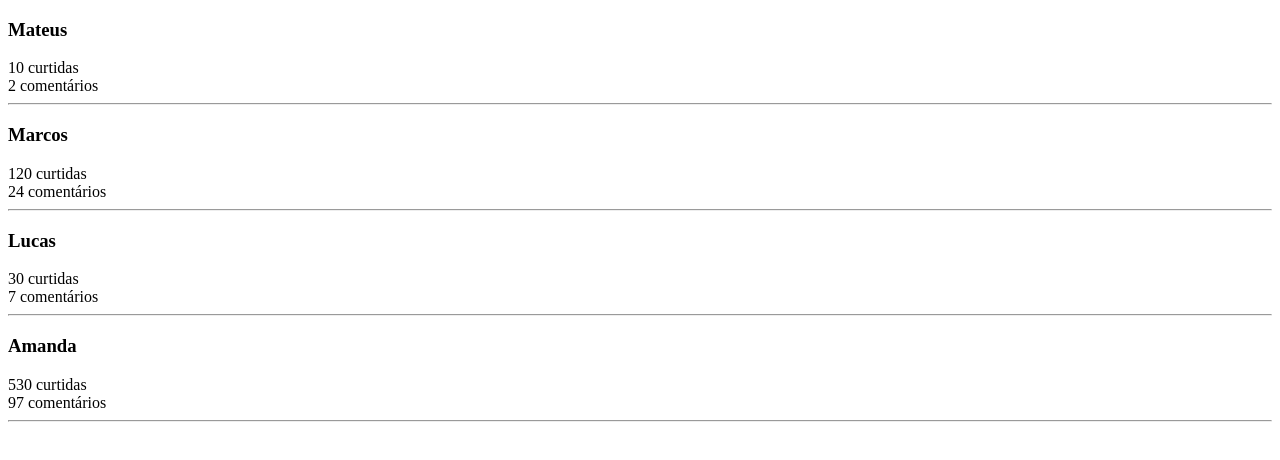
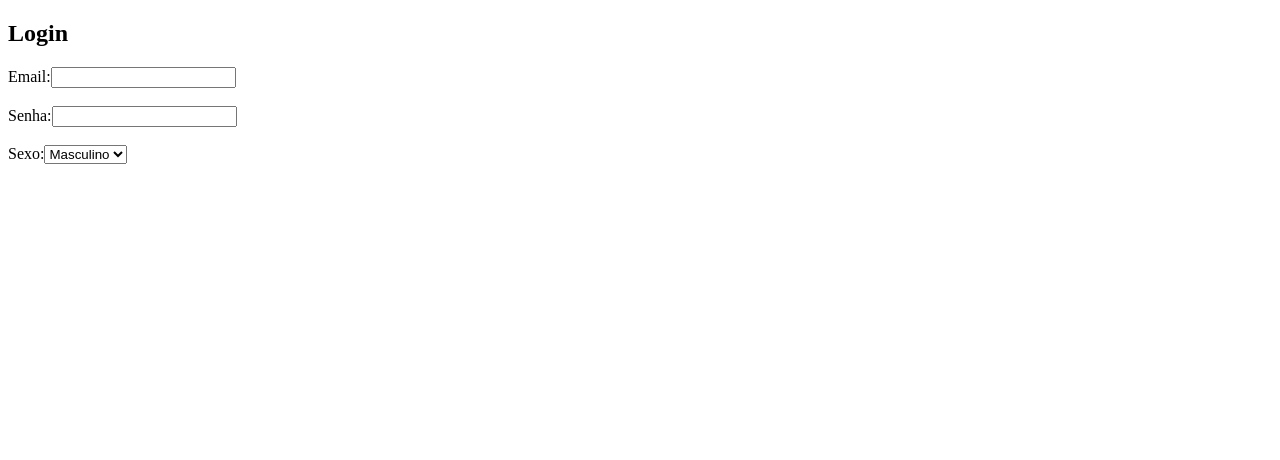
Before and after one commit to maleixorm/meuapp, a React (Create React App) app: page / in a window 1280 px wide. Shown: the top 460 px of the page. Built offline with nearby package versions, Linux system fonts and the light colour scheme.

Commit message:
Manipulando formulários

```diff
--- a/src/App.js
+++ b/src/App.js
@@ -1,29 +1,55 @@
 import React, { Component } from 'react';
-import Feed from './components/Feed';
 
 class App extends Component{
 
     constructor(props){
         super(props);
         this.state = {
-            feed: [
-                {id: 1, username: 'Mateus', curtidas: 10, comentarios: 2},
-                {id: 2, username: 'Marcos', curtidas: 120, comentarios: 24},
-                {id: 3, username: 'Lucas', curtidas: 30, comentarios: 7},
-                {id: 4, username: 'Amanda', curtidas: 530, comentarios: 97}
-            ]
+            email: '',
+            senha: '',
+            sexo: ''
         };
+        this.trocaEmail = this.trocaEmail.bind(this);
+        this.trocaSenha = this.trocaSenha.bind(this);
+        this.trocaSexo = this.trocaSexo.bind(this);
+    }
 
+    trocaEmail(e){
+        let valorDigitado = e.target.value;
+        this.setState({email: valorDigitado});
+    }
+
+    trocaSenha(e){
+        let valorDigitado = e.target.value;
+        this.setState({senha: valorDigitado});
+    }
+
+    trocaSexo(e){
+        let valorDigitado = e.target.value;
+        this.setState({sexo: valorDigitado});
     }
 
     render(){
         return(
             <div>
-                {this.state.feed.map((item)=>{
-                    return(
-                        <Feed key={item.id} username={item.username} curtidas={item.curtidas} comentarios={item.comentarios} />
-                    );
-                })}
+                <h2>Login</h2>
+                <label for="email">Email:</label>
+                <input type='email' name='email' value={this.state.email} onChange={this.trocaEmail}/>
+                <br/><br/>
+                <label for='password'>Senha:</label>
+                <input type='password' name='senha' value={this.state.senha} onChange={this.trocaSenha} />
+                <br/><br/>
+                <label for='sexo'>Sexo:</label>
+                <select name='sexo' value={this.state.sexo} onChange={this.trocaSexo}>
+                    <option value='masculino'>Masculino</option>
+                    <option valie='feminino'>Feminino</option>
+                </select>
+
+                <div>
+                    <h4>{this.state.email}</h4>
+                    <h4>{this.state.senha}</h4>
+                    <h4>{this.state.sexo}</h4>
+                </div>
             </div>
         );
     }
```
